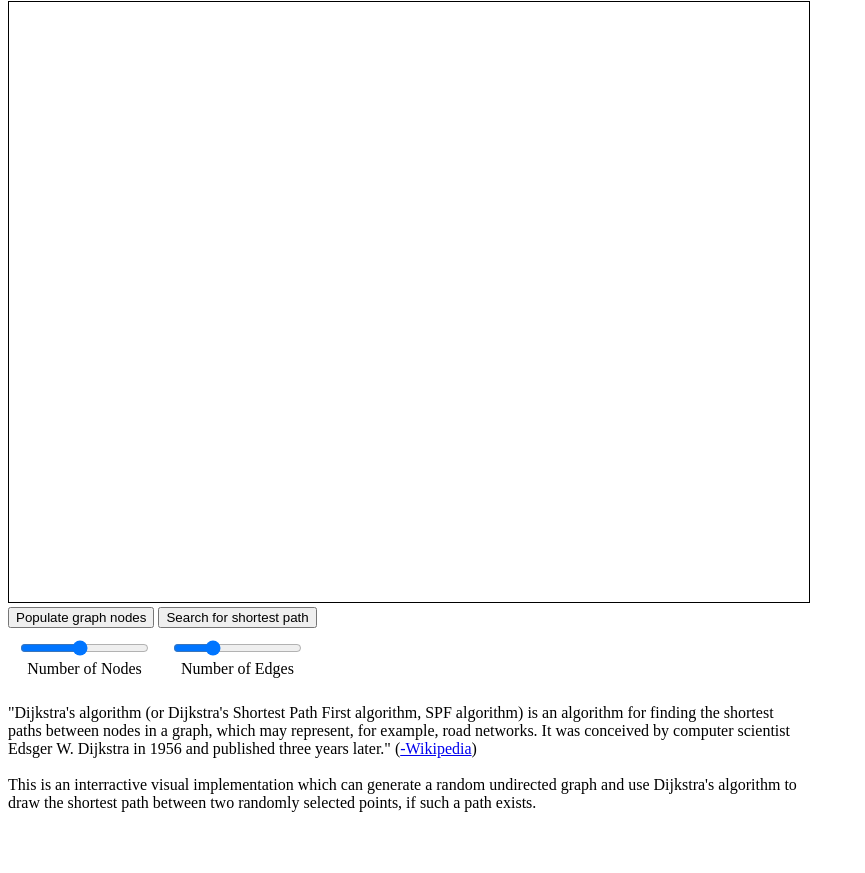
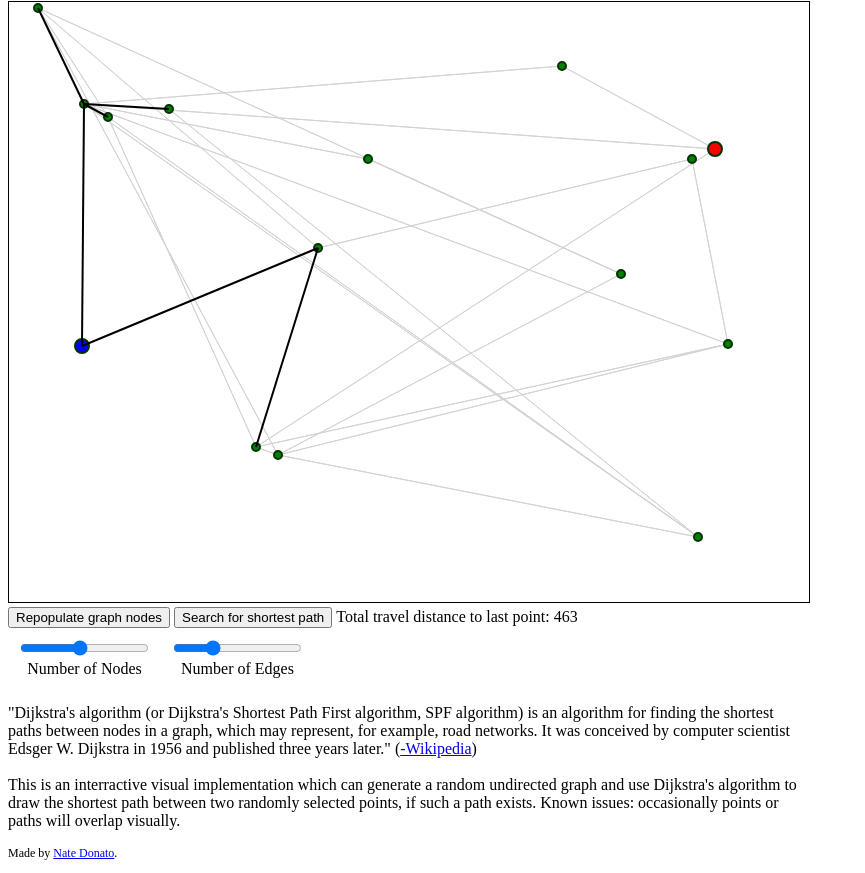
Before and after one commit to natedonato/dijkstra, a plain HTML site: page index.html in a window 1280 px wide. Shown: the part 79-952 px from the top of the page, without its empty margins (0-865 px from the left). Before the commit the page ends 907 px from the top, so only its background shows below. Drawn offline with Linux system fonts and the light colour scheme.

Commit message:
auto runs first path, added link to my site

```diff
--- a/index.html
+++ b/index.html
@@ -17,7 +17,7 @@
 
     </canvas>
     <div></div>
-    <button id="populate"> Populate graph nodes</button>
+    <button id="populate"> Repopulate graph nodes</button>
     <button id="search"> Search for shortest path</button>
     <div id="distance" style='display: inline;'> </div>
     <div class="slidecontainer" style="display: flex; text-align: center;">
@@ -35,12 +35,14 @@
     <p style="width: 800px">
         "Dijkstra's algorithm (or Dijkstra's Shortest Path First algorithm, SPF algorithm) is an algorithm for finding the shortest paths between nodes in a graph, which may represent, for example, road networks. It was conceived by computer scientist Edsger W. Dijkstra in 1956 and published three years later." (<a href="https://en.wikipedia.org/wiki/Dijkstra%27s_algorithm">-Wikipedia</a>)
 
-        <br /><br />This is an interractive visual implementation which can generate a random undirected graph and use Dijkstra's algorithm to draw the shortest path between two randomly selected points, if such a path exists.
+        <br /><br />This is an interractive visual implementation which can generate a random undirected graph and use Dijkstra's algorithm to draw the shortest path between two randomly selected points, if such a path exists.  Known issues: occasionally points or paths will overlap visually.
 
 
     </p>
 
-
+    <p style='font-size: 12px;'>
+        Made by <a href='https://www.natedonato.com/'>Nate Donato</a>.
+    </p>
 
     <script src='./script.js'></script>
 
--- a/script.js
+++ b/script.js
@@ -247,7 +247,8 @@ document.addEventListener("DOMContentLoaded", () => {
 
 
     const vis = new Visualizer(width, height, ctx, distance);
-
+    vis.generatePoints();
+    vis.dijkstra();
 
     let populate = document.getElementById('populate');
     let search = document.getElementById('search');
@@ -257,6 +258,7 @@ document.addEventListener("DOMContentLoaded", () => {
 
     populate.onclick = ()=>vis.generatePoints();
     search.onclick = ()=>vis.dijkstra();
+
 
     const slider = document.getElementById("nodeSlider");
     const slider2 = document.getElementById("pathFrequency");
```
